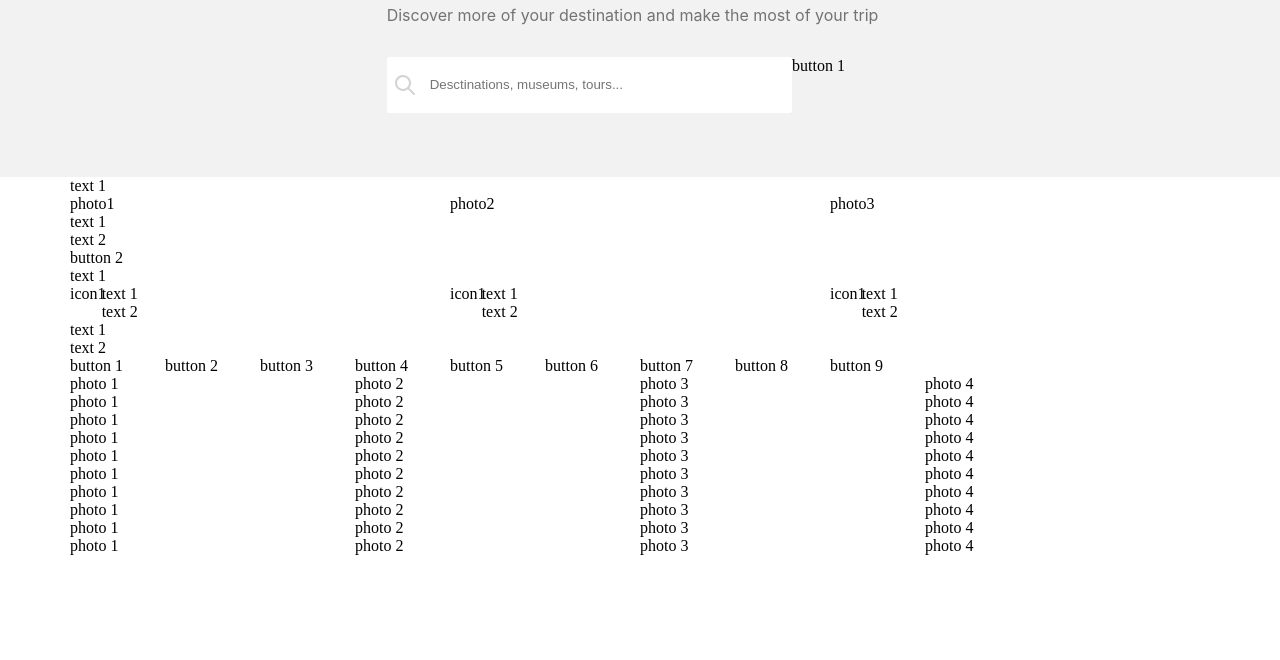
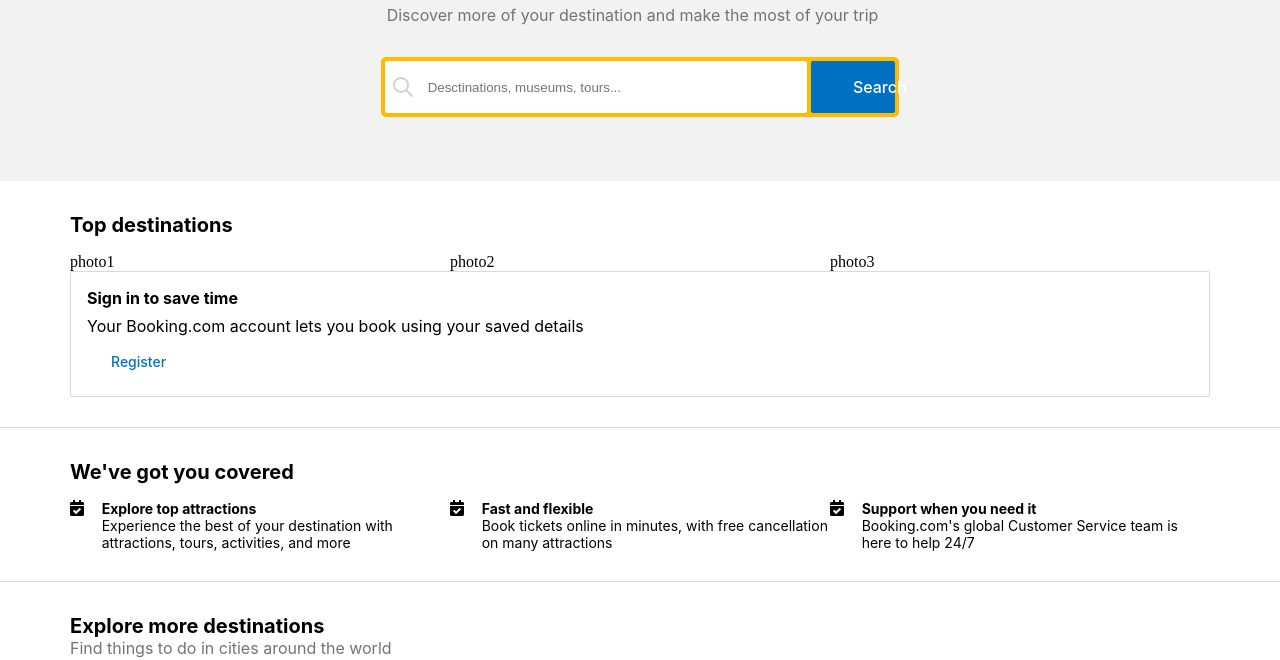
Before and after one commit to olexandermushtyn/booking-config, a website built with Parcel: page examples/attractions/attractions.html in a window 1280 px wide. Shown: the part 145-805 px from the top of the page. Built offline with nearby package versions, Linux system fonts and the light colour scheme.

Commit message:
added styles for text on the page

```diff
--- a/examples/attractions/attractions.html
+++ b/examples/attractions/attractions.html
@@ -13,74 +13,85 @@
     <div class="container-xxxl bg-color">
         <div class="container">
             <div class="row  jc-center">
-                <div class="col-5 t1">Find and book a great experience</div>
+                <div class="col-5 t1_1">Find and book a great experience</div>
             </div>
             <div class="row  jc-center">
-                <div class="col-5 t2">Discover more of your destination and make the most of your trip</div>
+                <div class="col-5 t2_1">Discover more of your destination and make the most of your trip</div>
             </div>
-            <div class="row  jc-center">
-                <div class="col-4"><label>
-                    <input class="input input-img-search input-none bs-solid cursor-pointer bw-3 br-4 input-p bc-brown-h bc-white pr-xxxl pl-xxxl lh-h2 pb-sm pt-sm" type="search" placeholder="Desctinations, museums, tours..."style="display: inline-block">
+            <div class="row jc-center">
+                <div class="col-5 bc">
+                <div class="col-10"><label>
+                    <input class="input input-img-search input-none bs-solid cursor-pointer bw-3 br-4 input-p bc-brown-h bc-white pr-xxxl pl-xxxl lh-h2 pb-sm pt-sm" style="height: 52px;" type="search" placeholder="Desctinations, museums, tours..."style="display: inline-block">
                 </label></div>
-                <div class="col-1">button 1</div>
+                <div class="col-2"><button name="primary-search" type="button" class="btn btn-primary btn-xxl btn-rounded-noborder-md btn-primary-hover ml-xxs" style="height: 52px; width: 100%;" >Search</button></div>
             </div>
+        </div>
         </div>
     </div>
     <div class="container-xl">
         <!-- top destinations -->
         <div class="row">
-            <div class="col-2">text 1</div>
+            <div class="col-2 t1_2">Top destinations</div>
         </div>
         <div class="row">
             <div class="col-4">photo1</div>
             <div class="col-4">photo2</div>
             <div class="col-4">photo3</div>
         </div>
+        <div class="border">
         <div class="row">
-            <div class="col-12">text 1</div>
+            <div class="col-12 t2_2">Sign in to save time</div>
         </div>
         <div class="row">
-            <div class="col-12">text 2</div>
+            <div class="col-12 t3_2">Your Booking.com account lets you book using your saved details</div>
         </div>
         <div class="row">
-            <div class="col-1">button 2</div>
+            <div class="col-1"><button name="white" type="button" class="btn btn-white btn-sm btn-rounded-noborder-md btn-white-hover btn-white-active btn-white-focus">Register</button></div>
+        </div>
+        </div>
         </div>
         <!-- text module 2 -->
+        <div class="container-xxl"><div class="col-12 br"></div></div>
+        <div class="container-xl">
+
         <div class="row">
-            <div class="col-3">text 1</div>
+            <div class="col-3 t1_3">We've got you covered</div>
         </div>
         <div class="row">
             <div class="col-4">
                 <div class="row">
-                    <div class="col-1">icon1</div>
+                    <div class="col-1"><i class="fas fa-calendar-check "></i></div>
                     <div class="col">
-                        <div class="row"><div class="col">text 1</div></div>
-                        <div class="row"><div class="col">text 2</div></div>
+                        <div class="row"><div class="col text-icon">Explore top attractions</div></div>
+                        <div class="row"><div class="col text">Experience the best of your destination with attractions, tours, activities, and more</div></div>
                     </div>
                 </div>
             </div>
             <div class="col-4">
                 <div class="row">
-                    <div class="col-1">icon1</div>
+                    <div class="col-1"><i class="fas fa-calendar-check "></i></div>
                     <div class="col">
-                        <div class="row"><div class="col">text 1</div></div>
-                        <div class="row"><div class="col">text 2</div></div>
+                        <div class="row"><div class="col text-icon">Fast and flexible</div></div>
+                        <div class="row"><div class="col text">Book tickets online in minutes, with free cancellation on many attractions</div></div>
                     </div>
                 </div>
             </div>
             <div class="col-4">
                 <div class="row">
-                    <div class="col-1">icon1</div>
+                    <div class="col-1"><i class="fas fa-calendar-check "></i></div>
                     <div class="col">
-                        <div class="row"><div class="col">text 1</div></div>
-                        <div class="row"><div class="col">text 2</div></div>
+                        <div class="row"><div class="col text-icon">Support when you need it</div></div>
+                        <div class="row"><div class="col text">Booking.com's global Customer Service team is here to help 24/7</div></div>
                     </div>
                 </div>
             </div>
         </div>
+        </div>
+        <div class="container-xxl"><div class="col-12 br"></div></div>
         <!--Text module 3-->
-        <div class="row"><div class="col-3">text 1</div></div>
-        <div class="row"><div class="col-3">text 2</div></div>
+        <div class="container-xl">
+        <div class="row"><div class="col-3 t3_3">Explore more destinations</div></div>
+        <div class="row"><div class="col-4 t3_1">Find things to do in cities around the world</div></div>
         <!-- images -->
         <div class="row">
             <div class="col-1">button 1</div>
--- a/scss/attractions/attractions.scss
+++ b/scss/attractions/attractions.scss
@@ -1,31 +1,29 @@
 @import "../grid/style.scss";
 @import "../../config.css";
 @import "../../scss/inputs/input.scss";
+@import "../../scss/buttons/buttons.scss";
+@import "../../fonts/fontawesome/css/all.css";
 body {
     margin: 0;
 }
 //content
 .jc-center {
     justify-content: center;
+    display: flex;
 }
-
+.bc {
+    background-color: var(--color-warning-default);
+    padding-top: 4px;
+    padding-bottom: 4px;
+    padding-left: 4px;
+    padding-right: 8px;
+    display: flex;
+    border-radius: var(--br-2);
+}
 .input {
     width:100%;
 }
-// text module 1
-.t1 {
-    font-family: var(--ff-default);
-    font-size: 32px;
-    font-weight: var(--fw-bold);
-    margin-bottom: 8px;
-}
-.t2 {
-    font-family: var(--ff-default);
-    color: var(--color-gray-darken5);
-    margin-bottom: 32px;
-}
-
-
+// div
 .container {
     padding: 64px 32px;
 }
@@ -34,3 +32,70 @@ body {
     padding: 0;
     background-color: rgba(242, 242, 242, 1);
 }
+// text module 1
+.t1_1 {
+    font-family: var(--ff-default);
+    font-size: 32px;
+    font-weight: var(--fw-bold);
+    margin-bottom: 8px;
+}
+.t2_1 {
+    font-family: var(--ff-default);
+    color: var(--color-gray-darken5);
+    margin-bottom: 32px;
+}
+// top destinations
+.t1_2 {
+    font-family: var(--ff-default);
+    font-size: 20px;
+    font-weight: var(--fw-bold);
+    margin: 32px 0 16px;
+}
+
+.t2_2 {
+    font-weight: var(--fw-bold);
+    font-family: var(--ff-default);
+}
+.t3_2 {
+    font-family: var(--ff-default);
+    margin: 8px 0 8px;
+}
+.border {
+    border: 1px solid var(--color-gray-default);
+    border-radius: 2px;
+    padding: 16px;
+}
+
+.br {
+    border-top: solid 1px var(--color-gray-default);
+    margin-top: 30px;
+    margin-bottom: 32px;
+    width: 100%;
+}
+.t1_3 {
+    font-family: var(--ff-default);
+    font-size: 20px;
+    font-weight: var(--fw-bold);
+    margin-bottom: 16px;
+}
+// text module 2
+.text-icon {
+    font-size: 14px;
+    font-family: var(--ff-default);
+    font-weight: var(--fw-bold);
+}
+.text {
+    font-size: 14px;
+    font-family: var(--ff-default);
+}
+
+.t3_1 {
+    font-family: var(--ff-default);
+    color: var(--color-gray-darken5);
+    margin-bottom: 16px;
+}
+.t3_3 {
+    font-family: var(--ff-default);
+    font-size: 20px;
+    font-weight: var(--fw-bold);
+}
```
Also changed, not shown: examples/input.html (+1 -1 lines).
